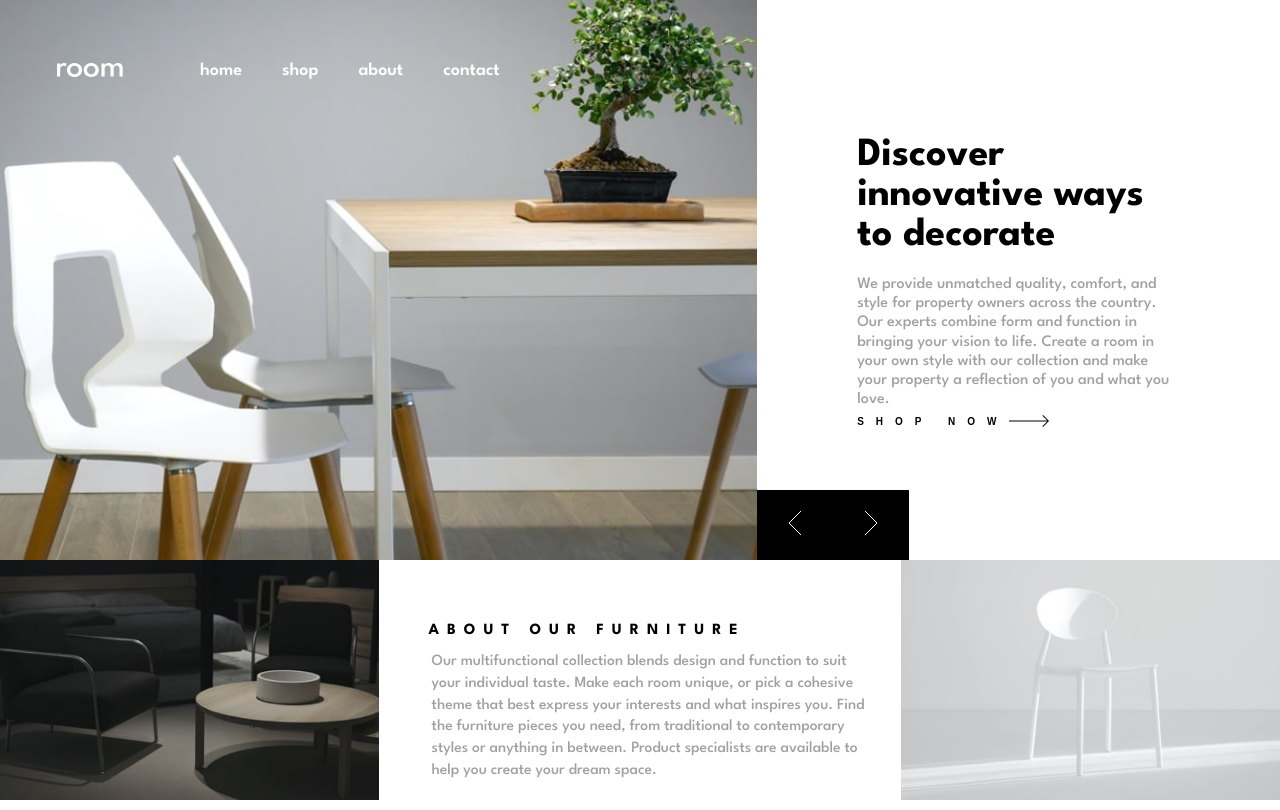
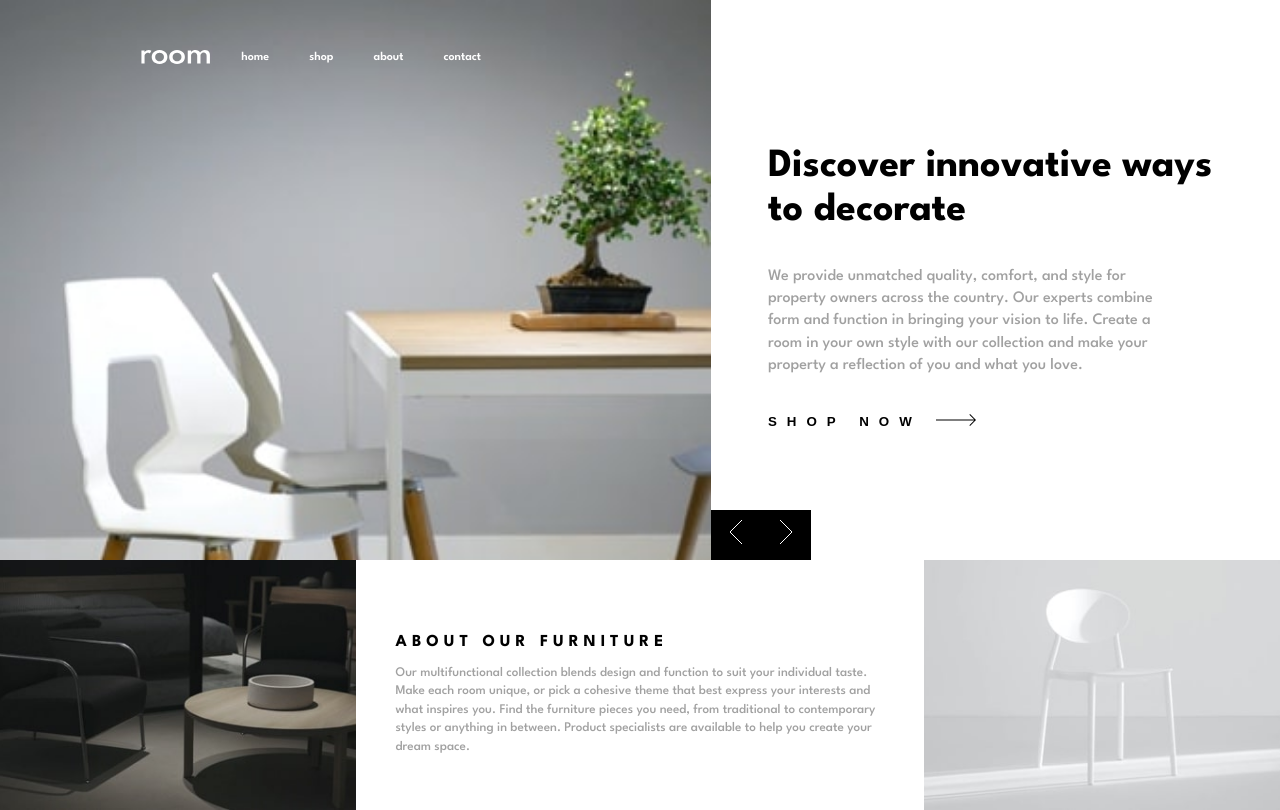
Before and after one commit to nadiradad/Trabajo-Integrador-Front-End, a plain HTML site: page index.html in a window 1280 px wide. Drawn offline with Linux system fonts and the light colour scheme.

Commit message:
Se agregó el carrusel y se modifico el css

```diff
--- a/css/style.css
+++ b/css/style.css
@@ -12,7 +12,7 @@ body {
   font-size: 12px;
   color: var(--very-dark-gray);
 }
-
+/* mobile */
 /* NAVBAR */
 .header {
   position: absolute;
@@ -85,20 +85,46 @@ body {
 }
 
 /* GRID PRINCIPAL */
-.hero-grid {
-  display: grid;
-  grid-template-columns: 1fr;
-  grid-template-rows: auto auto auto auto;
+.hero-img {
+  position: relative;
+  height: 450px;
+  overflow: hidden;
+}
+
+.carousel-img {
+  width: 100%;
+  height: 100%;
+  object-fit: cover;
+  display: none;
+}
+
+.carousel-img.active {
+  display: block;
+}
+
+.arrows-hero button {
+  width: 50px;
+  height: 50px;
+  border: none;
+  background-color: rgb(0, 0, 0);
+  cursor: pointer;
+  font-size: 2em;
 }
 
 
-/* HERO MOBILE IMAGE */
-
-.hero-img {
-  background: url("../images/mobile-image-hero-1.jpg") center/cover no-repeat;
-  height: 450px;
+/* ------------------------------ */
+/*             HERO TEXT          */
+/* ------------------------------ */
+.arrows-hero {
+  display: flex;
+  position: absolute;
+  bottom: 0;
+  right: 0;
+  z-index: 20;
 }
-
+.arrows-text{
+  display: none;
+}
 .hero-text {
   position: relative;
   padding: 30px;
@@ -111,56 +137,31 @@ body {
 }
 
 .hero-text p {
+  margin-top: 15px;
   line-height: 1.4;
   font-size: 16px;
   color: var(--dark-gray);
 }
 
 .btn-shop {
-  text-align: left;
   margin-top: 20px;
   border: none;
-  background-color: transparent;
+  background: none;
+  text-transform: uppercase;
+  font-weight: 600;
+  letter-spacing: 10px;
+  cursor: pointer;
+  padding: 0;
   color: var(--black);
-  padding: 0px;
-  letter-spacing: 12px;
-  cursor: pointer;
-  font-weight: 600;
-  text-transform: uppercase;
 }
 
-
-.arrows {
-  margin-top: 20px;
-  display: flex;
-}
-
-.arrows button {
-  width: 50px;
-  height: 50px;
-  border: none;
-  background-color: var(--black);
-  color: var(--white);
-  cursor: pointer;
-  font-size: 2em;
-}
-
+/* ------------------------------ */
+/*            ABOUT               */
+/* ------------------------------ */
 
 .about-img-dark {
   background: url("../images/image-about-dark.jpg") center/cover no-repeat;
   height: 250px;
-}
-
-.about-text {
-    text-align: start;
-    padding: 30px;
-
-  }
-
-.about-text p {
-  line-height: 1.4;
-  font-size: 16px;
-  color: var(--dark-gray);
 }
 
 .about-img-light {
@@ -168,161 +169,118 @@ body {
   height: 250px;
 }
 
+.about-text {
+  text-align: start;
+  padding: 30px;
+}
+
 .about-text h2 {
   font-size: 1.4em;
-  padding-left: 10px;
   color: var(--black);
   text-transform: uppercase;
   letter-spacing: 5px;
 }
 
 .about-text p {
-  padding: 13px;
+  margin-top: 10px;
   line-height: 1.4;
-  font-size: 1.4em;
+  font-size: 1.1em;
+  color: var(--dark-gray);
 }
 
 
 /* DESKTOP */
 @media (min-width: 900px) {
-  .hamburger-btn {
-    display: none;
-  }
-  .header {
-    gap: 30px;
-  }
-
-  .logo{
-    height: 15px;
-    margin-left: 10px;
-    transform: translateX(0);
-
-  }
 
   .hero-grid {
     display: grid;
     grid-template-areas:
       "hero-img hero-img hero-text hero-text"
       "about-img-dark about-text about-text about-img-light";
-    grid-template-columns: 2.1fr 2.1fr 0.8fr 2.1fr;
+    grid-template-columns: 2fr 2fr 1.2fr 2fr;
     grid-template-rows: 70vh 240px;
-    height: auto;
   }
 
   .hero-img {
-    background: url("../images/desktop-image-hero-1.jpg") center/cover no-repeat;
     grid-area: hero-img;
     height: 70vh;
   }
 
   .hero-text {
-    font-size: 10px;
     grid-area: hero-text;
+    padding: 10%;
     display: flex;
     flex-direction: column;
     justify-content: center;
-    padding-left: 100px;
-    padding-right: 100px;
-    padding-bottom: 60px;
-    position: relative;
+  }
+  .text {
+    margin-top: -20px;
+  }
+  .arrows-text {
+    display: flex;
+    position: absolute;
+    left: 0;
+    bottom: 0;
+  }
+  .arrows-text button {
+    width: 50px;
+    height: 50px;
+    border: none;
+    background-color: var(--black);
+    cursor: pointer;
+    font-size: 2em;
+  }
+
+  .arrows-hero {
+    display: none !important;
   }
 
   .hero-text h1 {
-    margin-bottom: 3px;
     font-size: 40px;
-    line-height: 1;
-    color: var(--black);
+    line-height: 1.1;
   }
 
   .hero-text p {
-    margin-bottom: 3px;
-    line-height: 1.2;
     font-size: 16px;
-    color: var(--dark-gray);
+    width: 90%;
   }
 
   .btn-shop {
-    display: inline-flex;
-    align-items: center;
-    margin-top: 3px;
-    border: none;
-    background-color: transparent;
-    color: var(--black);
-    padding: 0;
-    padding-right: 15px;
-    letter-spacing: 12px;
-    cursor: pointer;
-    font-weight: 600;
-    text-transform: uppercase;
-    font-size: 1em;
-  }
-
-  .arrows {
-    position: absolute;
-    left: 0;
-    bottom: 0;
-    display: flex;
-  }
-
-  .arrows button {
-    width: 76px;
-    height: 70px;
+    margin-top: 20px;
   }
 
   .about-img-dark {
     grid-area: about-img-dark;
-    height: 100%;
+  }
+
+  .about-img-light {
+    grid-area: about-img-light;
   }
 
   .about-text {
-    padding-top: 50px;
-    text-align: left;
-    width: 125%;
-    padding-inline: 40px;
+    grid-area: about-text;
+    padding: 60px 40px;
   }
-
-
-  .about-text h2 {
-    padding-left: 10px;
-    margin-bottom: 1px;
-    text-align: start;
-    font-size: 1.3em;
-    color: var(--black);
-    text-transform: uppercase;
-    letter-spacing: 8px;
-  }
-
-  .about-text p {
-    margin-top: 0px;
-    font-size: 1.3em;
-    color: var(--dark-gray);
-  }
-
-
-  .about-img-light {
-    grid-area: about-img-light;
-    height: 100%;
-
-  }
-
-  .close-icon {
+  .hamburger-btn {
     display: none;
   }
 
   .navbar {
-    position: relative;
-    top: 0;
-    background-color: transparent;
-    width: auto;
-    height: 60px;
+    position: static;
+    background: none;
+    height: auto;
+    transform: none !important;
     display: flex;
-    align-items: center;
-    gap: 30px;
+    margin-left: 40px;
+    color: #fff;
   }
 
   .nav-links a {
+    font-size: 1em;
     color: var(--white);
+
   }
-
-
+  .close-icon{
+    display: none;
+  }
 }
--- a/index.html
+++ b/index.html
@@ -4,17 +4,20 @@
     <meta charset="UTF-8" />
     <meta name="viewport" content="width=device-width, initial-scale=1.0" />
     <title>Landing Page</title>
-    <link rel="preconnect" href="https://fonts.googleapis.com">
-    <link rel="preconnect" href="https://fonts.gstatic.com" crossorigin>
-    <link href="https://fonts.googleapis.com/css2?family=League+Spartan:wght@500;600;700&display=swap" rel="stylesheet">
+    <link rel="preconnect" href="https://fonts.googleapis.com" />
+    <link rel="preconnect" href="https://fonts.gstatic.com" crossorigin />
+    <link
+      href="https://fonts.googleapis.com/css2?family=League+Spartan:wght@500;600;700&display=swap"
+      rel="stylesheet"
+    />
     <link rel="stylesheet" href="css/style.css" />
   </head>
   <body>
     <header class="header">
-        <div class="hamburger-btn" id="hamburger-btn" onclick=toggle></div>
+      <div class="hamburger-btn" id="hamburger-btn" onclick="toggle"></div>
       <img src="images/logo.svg" alt="Logo" class="logo" />
       <nav class="navbar" id="navbar">
-            <div class="close-icon" onclick=toggle></div>
+     <div class="close-icon" onclick="toggle"></div>
         <ul class="nav-links">
           <li><a href="#">Home</a></li>
           <li><a href="#">Shop</a></li>
@@ -25,19 +28,47 @@
     </header>
 
     <main class="hero-grid">
-        <section class="hero-img"></section>
+      <section class="hero-img">
+        <img
+          src="./images/mobile-image-hero-1.jpg"
+          class="carousel-img active"
+        />
+        <img src="./images/mobile-image-hero-2.jpg" class="carousel-img" />
+        <img src="./images/mobile-image-hero-3.jpg" class="carousel-img" />
 
+        <!-- flechas MOBILE -->
+        <div class="arrows arrows-hero">
+          <button class="arrow left">
+            <img src="./images/icon-angle-left.svg" />
+          </button>
+          <button class="arrow right">
+            <img src="./images/icon-angle-right.svg" />
+          </button>
+        </div>
+      </section>
       <section class="hero-text">
+        <div class="text">
           <h1>Discover innovative ways to decorate</h1>
           <p>
-                We provide unmatched quality, comfort, and style for property owners across the country. Our experts combine form and function in bringing your vision to life. Create a room in your own style with our collection and make your property a reflection of you and what you love.
+            We provide unmatched quality, comfort, and style for property owners
+            across the country. Our experts combine form and function in
+            bringing your vision to life. Create a room in your own style with
+            our collection and make your property a reflection of you and what
+            you love.
           </p>
-            <button class="btn-shop">Shop Now
-             <img src="./images/icon-arrow.svg" alt="arrow icon">
+          <button class="btn-shop">
+            Shop Now
+            <img src="./images/icon-arrow.svg" alt="arrow icon" />
           </button>
-            <div class="arrows">
-                <button><img src="./images/icon-angle-left.svg" alt="Left arrow"></button>
-                <button><img src="./images/icon-angle-right.svg" alt="Right arrow"></button>
+        </div>
+        <!-- FLECHAS DESKTOP -->
+        <div class="arrows arrows-text">
+          <button class="arrow left">
+            <img src="./images/icon-angle-left.svg" />
+          </button>
+          <button class="arrow right">
+            <img src="./images/icon-angle-right.svg" />
+          </button>
         </div>
       </section>
 
@@ -46,7 +77,12 @@
       <section class="about-text">
         <h2>About our furniture</h2>
         <p>
-                Our multifunctional collection blends design and function to suit your individual taste. Make each room unique, or pick a cohesive theme that best express your interests and what inspires you. Find the furniture pieces you need, from traditional to contemporary styles or anything in between. Product specialists are available to help you create your dream space.
+          Our multifunctional collection blends design and function to suit your
+          individual taste. Make each room unique, or pick a cohesive theme that
+          best express your interests and what inspires you. Find the furniture
+          pieces you need, from traditional to contemporary styles or anything
+          in between. Product specialists are available to help you create your
+          dream space.
         </p>
       </section>
 
--- a/js/script.js
+++ b/js/script.js
@@ -8,3 +8,27 @@ const toggle = () => {
 
 hamburgerBtn.addEventListener("click", toggle);
 closeIcon.addEventListener("click", toggle);
+
+/* CARRUSEL */
+const images = document.querySelectorAll('.carousel-img');
+let index = 0;
+
+function showImage(newIndex) {
+  images[index].classList.remove('active');
+  index = newIndex;
+  images[index].classList.add('active');
+}
+
+document.querySelectorAll('.arrow.left').forEach(btn => {
+  btn.addEventListener('click', () => {
+    let newIndex = (index - 1 + images.length) % images.length;
+    showImage(newIndex);
+  });
+});
+
+document.querySelectorAll('.arrow.right').forEach(btn => {
+  btn.addEventListener('click', () => {
+    let newIndex = (index + 1) % images.length;
+    showImage(newIndex);
+  });
+});
```
Lines whose indentation alone changed are shown as unchanged.
